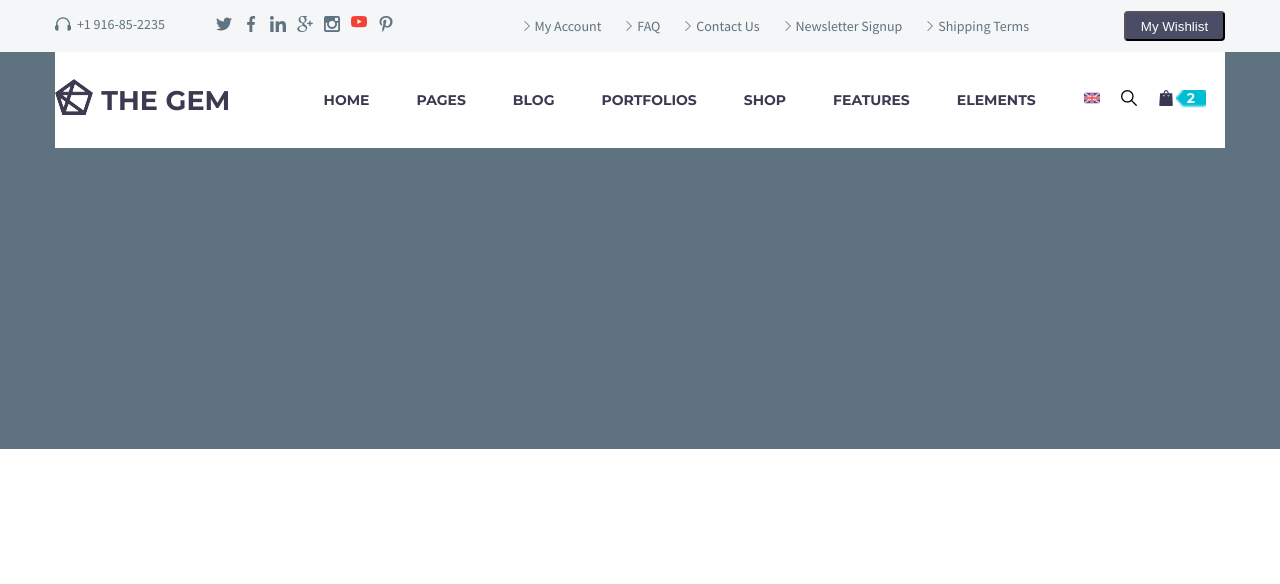
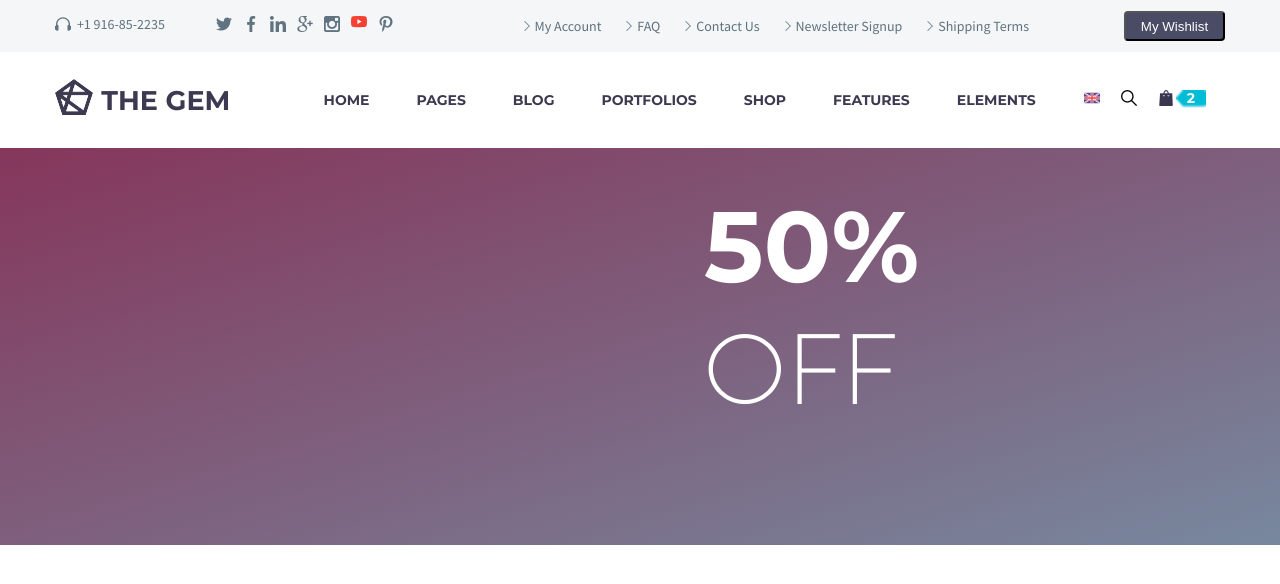
Before and after one commit to ThaiSonNguyenTl/template-shopmain-page-css, a plain HTML site: page index.html in a window 1280 px wide. Drawn offline with Linux system fonts and the light colour scheme.

Commit message:
add banner

```diff
--- a/css/styles.css
+++ b/css/styles.css
@@ -23,25 +23,21 @@
     src: url('../fonts/Montserrat-Bold.ttf');
 }
 
-.container {
-    width: 1170px;
+.nav-top {
+    background-color: #f4f6f7;
+    height: 52px;
+    font-family: SourceSansPro-Regular;
+    font-size: 14px;
+    color: #5f727f;
+    display: flex;
+    justify-content: center;
 }
 
-.header {
-    display: flex;
-    justify-content: center;
-    background-color: #f4f6f7;
-    height: 52px;
-}
-
-.nav-top {
-    height: 52px;
-    color: #5f727f;
+.area-content-display {
+    width: 1170px;
     display: flex;
     justify-content: space-between;
     align-items: center;
-    font-family: SourceSansPro-Regular;
-    font-size: 14px;
 }
 
 .head-phone {
@@ -50,7 +46,7 @@
 
 .number-phone {
     transform: translateX(-29px);
-    padding-bottom: 4px;
+    padding-bottom: 5px;
 }
 
 .social-icons {
@@ -88,12 +84,10 @@
 
 .header-top {
     font-family: Montserrat-Bold;
-    background-color: #ffffff;
     height: 96px;
+    color: #3c3950;
     display: flex;
-    justify-content: space-between;
-    align-items: center;
-    color: #3c3950
+    justify-content: center;
 }
 
 .brand {
@@ -150,8 +144,23 @@
 }
 
 .banner {
-    background-color: #5f727f;
+    background-image: linear-gradient(to bottom right, #85365b, #77889e);
     height: 397px;
+    position: relative;
+}
+
+.text-banner {
+    font-size: 100px;
+    color: #ffffff;
+    font-family: montserrat-ultra-light;
+    position: absolute;
+    left: 70%;
+    transform: translate(-50%, -50%);
+    top: 40%;
+}
+
+.text-banner span {
+    font-family: Montserrat-Bold;
 }
 
 
--- a/index.html
+++ b/index.html
@@ -11,12 +11,10 @@
 
 <body>
     <div class="main">
-        <div class="header">
-            <div class="container">
         <div class="nav-top">
+            <div class="area-content-display">
                 <div class="head-phone">
                     <img src="./img/headphones.png" />
-                        <!-- <span>+1 916-85-2235</span> -->
                 </div>
                 <span class="number-phone">+1 916-85-2235</span>
                 <ul class="social-icons">
@@ -69,7 +67,9 @@
                     <button>My Wishlist</button>
                 </div>
             </div>
+        </div>
         <div class="header-top">
+            <div class="area-content-display">
                 <div class="brand">
                     <img src="./img/brand.png">
                     <!-- <span>THE GEM</span> -->
@@ -117,9 +117,10 @@
                 </ul>
             </div>
         </div>
-        </div>
         <div class="banner">
-
+            <p class="text-banner">
+                <span>50%</span> OFF
+            </p>
         </div>
     </div>
 
```
Lines whose indentation alone changed are shown as unchanged.
